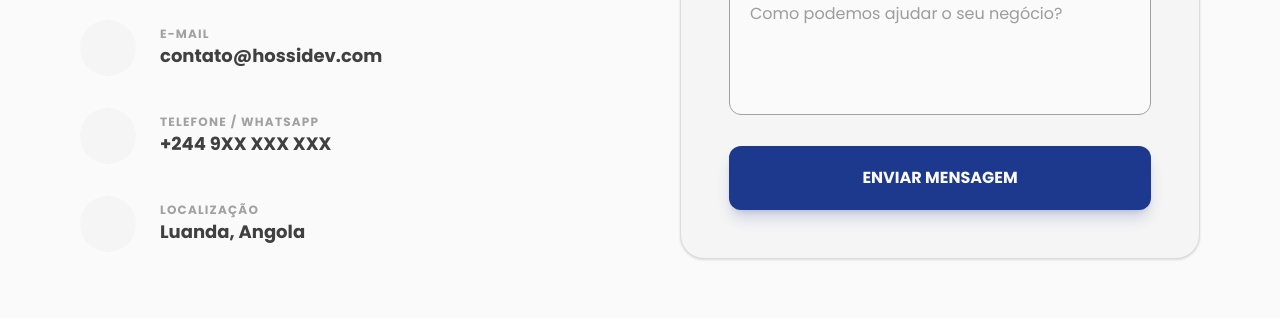
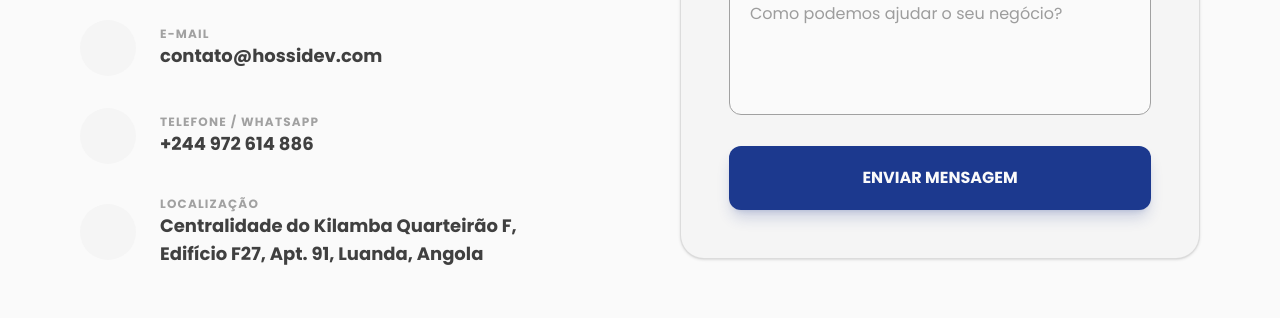
Before and after one commit to nsimba-afonso-nwayami/hossidev, a Next.js app: page / in a window 1280 px wide. Shown: the part 4700-5018 px from the top of the page. Built offline with nearby package versions, Linux system fonts and the light colour scheme; some icons are missing.

Commit message:
Alterações de contato e ajustes de SEO  básico adicionando title no iframe

```diff
--- a/src/components/home/Contato.jsx
+++ b/src/components/home/Contato.jsx
@@ -113,7 +113,7 @@ export default function Contato() {
                     Telefone / WhatsApp
                   </p>
                   <p className="text-lg font-bold text-neutral-700">
-                    +244 9XX XXX XXX
+                    +244 972 614 886
                   </p>
                 </div>
               </div>
@@ -127,7 +127,8 @@ export default function Contato() {
                     Localização
                   </p>
                   <p className="text-lg font-bold text-neutral-700">
-                    Luanda, Angola
+                    Centralidade do Kilamba Quarteirão F,<br />
+                    Edifício F27, Apt. 91, Luanda, Angola
                   </p>
                 </div>
               </div>
@@ -257,6 +258,7 @@ export default function Contato() {
             style={{ border: 0 }}
             allowFullScreen=""
             loading="lazy"
+            title="Mapa de localização HOSSIDEV"
             referrerPolicy="no-referrer-when-downgrade"
             className="grayscale-[0.5] contrast-[1.1] group-hover:grayscale-0 transition-all duration-700"
           ></iframe>
```
